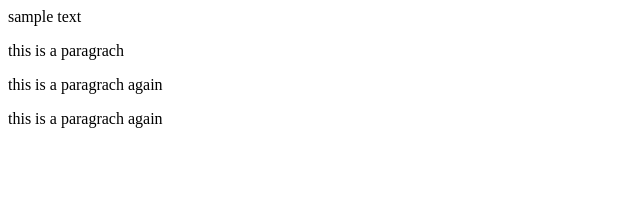
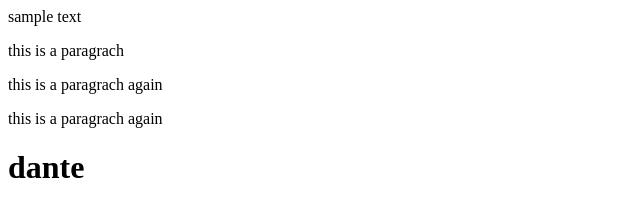
Before and after one commit to Jml-Azares/PracticeRepo, a plain HTML site: page index.html in a window 1280 px wide. Shown: the whole page, without its empty margins (0-640 px from the left). Drawn offline with Linux system fonts and the light colour scheme.

Commit message:
Update index.html
added h1 my name

```diff
--- a/index.html
+++ b/index.html
@@ -11,5 +11,8 @@
     <p>this is a paragrach</p>
     <p>this is a paragrach again</p>
     <p>this is a paragrach again</p>
+
+
+    <h1>dante</h1>
 </body>
 </html>
```
